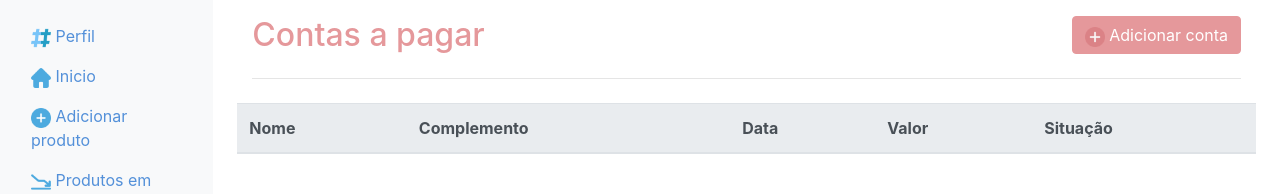
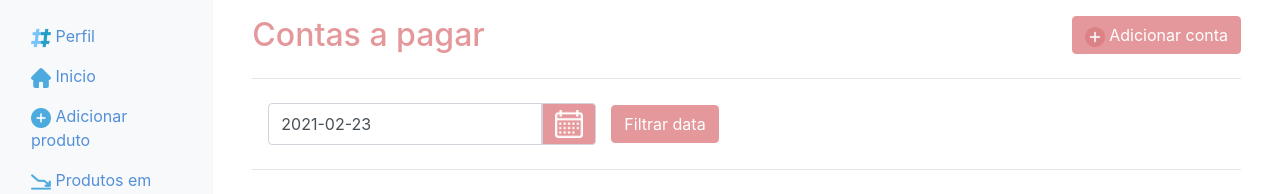
Before and after one commit to FabricioPatrocinio/sistema-de-produtos, a Flask app: page /contas-a-pagar/ in a window 1280 px wide. Shown: the part 64-258 px from the top of the page. Run offline with Flask 2, Linux system fonts and the light colour scheme; a user stored in the database is signed in; tables that the repository leaves empty hold one stand-in row (values such as "Sample post"); grey boxes marked "Sample" are stand-in pictures; lists and menus that the app fills with data are empty; some libraries are stand-ins or nearby versions.

Commit message:
Contas a pagar, func filtrar

```diff
--- a/app/financeiro/views.py
+++ b/app/financeiro/views.py
@@ -11,18 +11,14 @@
 
 
 @bp_financeiro.route('/contas-a-pagar/', methods=['GET', 'POST'])
-@bp_financeiro.route('/contas-a-pagar/<data>', methods=['GET', 'POST'])
-def contas_a_pagar(data=None):
+def contas_a_pagar():
     title = 'Contas a pagar'
     hoje = date.today().strftime('%Y-%m-%d')
-    ano_mes = date.today().strftime('%Y-%m')
 
     user_id = current_user.id
     user = Users.query.filter_by(id=user_id).first()
 
-    # contas = Contas.query.filter_by(data_conta=data).all()
-
-    contas = Contas.query.filter(func.DATE(Contas.data_conta) == data)
+    contas = Contas.query.filter(func.DATE(Contas.data_conta) == hoje).filter_by(user_id=user.id)
 
     if request.method == 'POST' and request.form['devedor'] != '' and request.form['data_conta'] != '' and request.form['valor'] != '':
         user_id = request.form['user']
@@ -46,7 +42,22 @@
         if request.method == 'POST':
             flash('Erro ao adicionar conta, por favor insira todos os dados corretamente.', 'danger')
 
-    return render_template('contas-a-pagar.html', title=title, contas=contas, user=user, data=data, hoje=hoje)
+    return render_template('contas-a-pagar.html', title=title, contas=contas, user=user, hoje=hoje)
+
+
+@bp_financeiro.route('/contas-a-pagar/filtrar/', methods=['GET', 'POST'])
+def contas_filtrar():
+    title = 'Contas a pagar filtrar'
+    hoje = date.today().strftime('%Y-%m-%d')
+
+    user_id = current_user.id
+    user = Users.query.filter_by(id=user_id).first()
+
+    if request.method == 'POST' and request.form['data_filtro'] != '':
+        data_filtro = request.form['data_filtro']
+        contas = Contas.query.filter(func.DATE(Contas.data_conta) == data_filtro).filter_by(user_id=user.id)
+
+    return render_template('contas-a-pagar.html', title=title, contas=contas, user=user, hoje=hoje)
 
 
 @bp_financeiro.route('/contas/situacao/<int:id_conta>/<int:situacao>', methods=['GET', 'POST'])
--- a/app/templates/base.html
+++ b/app/templates/base.html
@@ -57,7 +57,7 @@
                 Editar categorias
               </a>
               <div class="dropdown-divider"></div>
-              <a class="dropdown-item text-muted" href="{{ url_for('bp_financeiro.contas_a_pagar', data=data) }}">
+              <a class="dropdown-item text-muted" href="{{ url_for('bp_financeiro.contas_a_pagar') }}">
                 <img src="{{ url_for('static', filename='img/icons/loan.png') }}" class="menu-ico" alt="">
                 Contas a pagar
               </a>
@@ -121,7 +121,7 @@
             </h6>
             <ul class="nav flex-column mb-2">
               <li class="nav-item">
-                <a class="nav-link" href="{{ url_for('bp_financeiro.contas_a_pagar', data=data) }}">
+                <a class="nav-link" href="{{ url_for('bp_financeiro.contas_a_pagar') }}">
                   <img src="{{ url_for('static', filename='img/icons/loan.png') }}" class="menu-ico" alt="">
                   Contas a pagar
                 </a>
--- a/app/templates/contas-a-pagar.html
+++ b/app/templates/contas-a-pagar.html
@@ -35,7 +35,7 @@
                 </button>
             </div>
             <div class="modal-body">
-                <form class="needs-validation" action="{{ url_for('bp_financeiro.contas_a_pagar', data=data) }}" method="post">
+                <form class="needs-validation" action="{{ url_for('bp_financeiro.contas_a_pagar', hoje=hoje) }}" method="post">
                     {% with messages = get_flashed_messages(with_categories=true) %}
                         {% if messages %}
                             {% for category, message in messages %}
@@ -101,6 +101,25 @@
     </div>
     </div>
   <hr class="mb-4">
+  <div class="d-flex justify-content-between">
+    <form class="form-inline" action="{{ url_for('bp_financeiro.contas_filtrar') }}" method="post">
+      <div class="form-group mx-sm-3 mb-2">
+        <div class="input-group date datepicker" data-provide="datepicker" data-date-format="yyyy-mm-dd">
+          <input name="data_filtro" class="form-control" value="{{ hoje }}" placeholder="00/00/0000">
+          <div class="input-group-prepend">
+            <span class="input-group-text bg-danger rounded-right" id="inputGroup-sizing-default">
+            <img src="{{ url_for('static', filename='img/icons/calendar.png') }}" class="icone-input" alt="">
+            </span>
+          </div>
+        </div>
+      </div>
+
+      <div class="input-group mb-2">
+        <button type="submit" class="btn btn-danger text-white">Filtrar data</button>
+      </div>
+    </form>
+  </div>
+  <hr class="mb-4">
   {% with messages = get_flashed_messages(with_categories=true) %}
       {% if messages %}
           {% for category, message in messages %}
@@ -116,7 +135,6 @@
       <thead class="thead-light bg-danger text-white">
         <tr>
           <th>Nome</th>
-          <th>Complemento</th>
           <th>Data</th>
           <th>Valor</th>
           <th>Situação</th>
@@ -126,8 +144,7 @@
         {% for c in contas %}
         <tr>
           <td>{{ c.devedor }}</td>
-          <td>{{ c.complemento }}</td>
-          <td>{{ c.data_conta }}</td>
+          <td>{{ c.data_conta.strftime('%d/%m/%y') }}</td>
           <td>R$ {{ '%0.2f'|format(c.valor|float) }}</td>
           <td>
           {% if c.situacao == 0 %}
```
